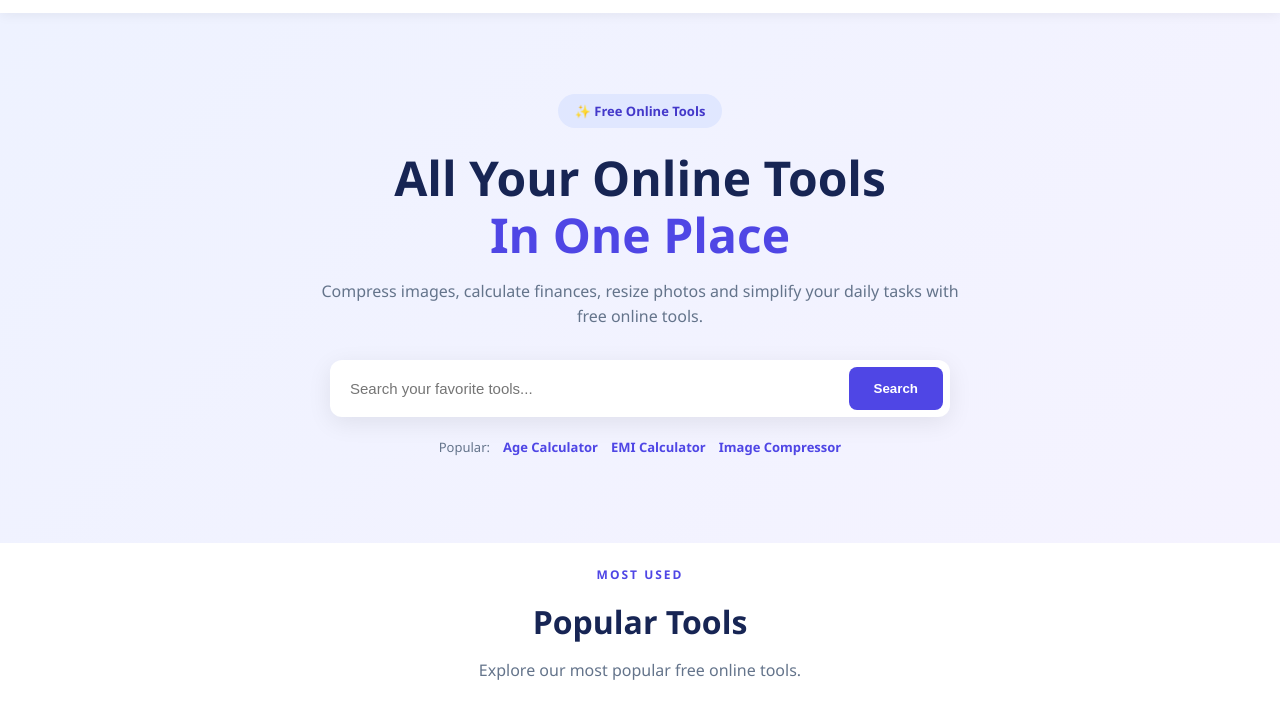
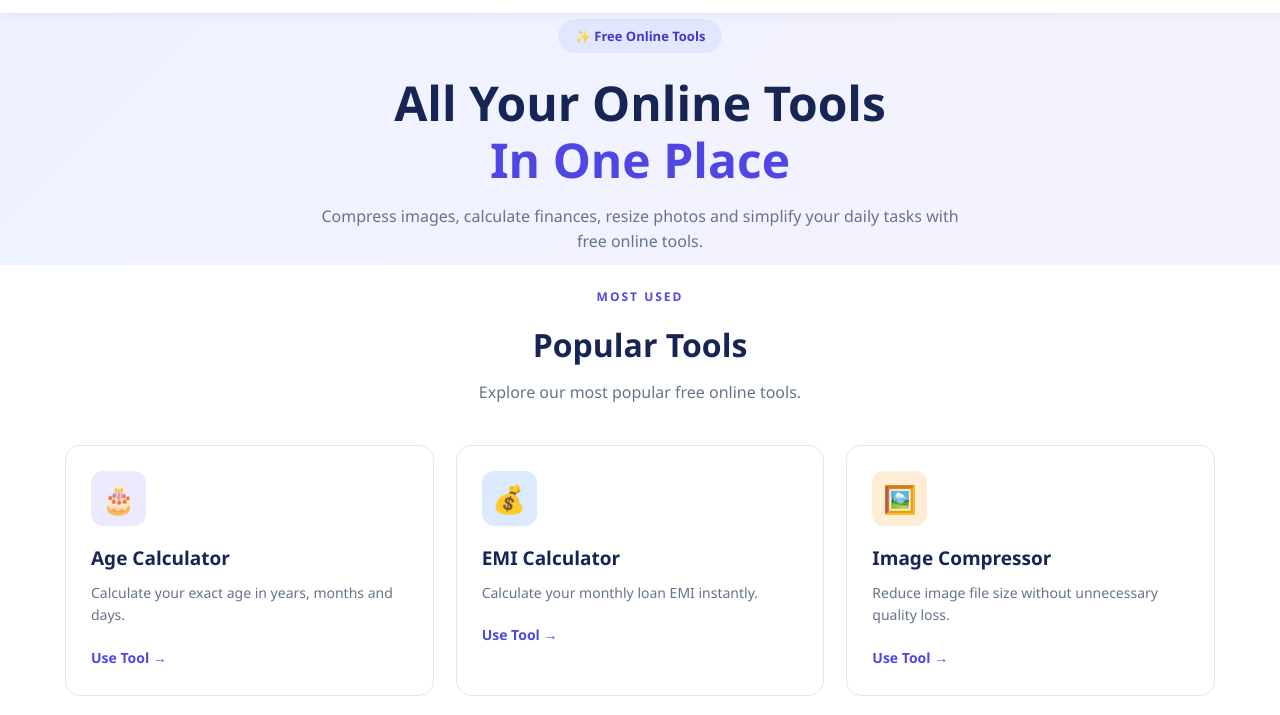
Before and after one commit to rajan3000/ToolSahayak, a plain HTML site: page index.html in a window 1280 px wide. Shown: the part 79-794 px from the top of the page. Drawn offline with Linux system fonts and the light colour scheme.

Commit message:
Hero padding change from 85px 20px to 10px 10px

```diff
--- a/assets/css/style.css
+++ b/assets/css/style.css
@@ -90,7 +90,7 @@ a {
 
 .hero {
     background: linear-gradient(135deg, #eef2ff, #f5f3ff);
-    padding: 85px 20px;
+    padding: 10px 10px;
     text-align: center;
 }
 
--- a/index.html
+++ b/index.html
@@ -95,7 +95,7 @@
             and simplify your daily tasks with free online tools.
         </p>
 
-        <div class="search-box">
+        <!--<div class="search-box">
 
             <input
                 type="text"
@@ -105,14 +105,14 @@
 
             <button onclick="searchTools()">Search</button>
 
-        </div>
+        </div>!-->
 
-        <div class="hero-tags">
+        <!--<div class="hero-tags">
             <span>Popular:</span>
             <a href="tools/age-calculator.html">Age Calculator</a>
             <a href="tools/emi-calculator.html">EMI Calculator</a>
             <a href="tools/image-compressor.html">Image Compressor</a>
-        </div>
+        </div>-->
 
     </div>
 
```
